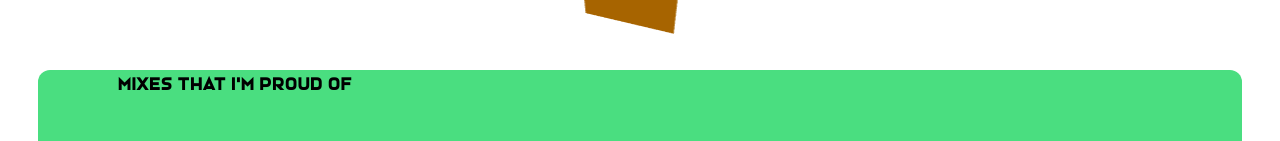
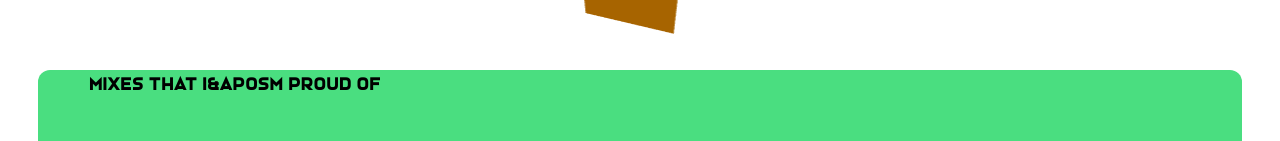
Before and after one commit to tristansizik/ForfunsiesWebDev, a Next.js app: page /blog in a window 1280 px wide. Shown: the part 811-952 px from the top of the page. Built offline with nearby package versions, Linux system fonts and the light colour scheme.

Commit message:
fixing an apostrophe error LMAO

```diff
--- a/src/components/skeleton/BlogPage.tsx
+++ b/src/components/skeleton/BlogPage.tsx
@@ -40,7 +40,7 @@ export default function BodyInfo() {
 
         <div className="flex grid grid-cols-3 grid-rows-3 grid-rows gap-3 justify-center w-full bg-green-400 rounded-12px">
           <div className='flex col-start-1 row-start-1 justify-center items-center font-Hardigan text-xl'>
-            Mixes that I'm Proud of
+            Mixes that I&aposm Proud of
           </div>
           <div className='flex col-start-2 row-start-1 col-span-2 justify-center items-center'>
             {/* <iframe width="100%" height="166" scrolling="no" frameBorder="no" allow="autoplay" src="https://w.soundcloud.com/player/?url=https%3A//api.soundcloud.com/tracks/1349917435&color=%23ff5500&auto_play=false&hide_related=false&show_comments=true&show_user=true&show_reposts=false&show_teaser=true"></iframe> */}
```
